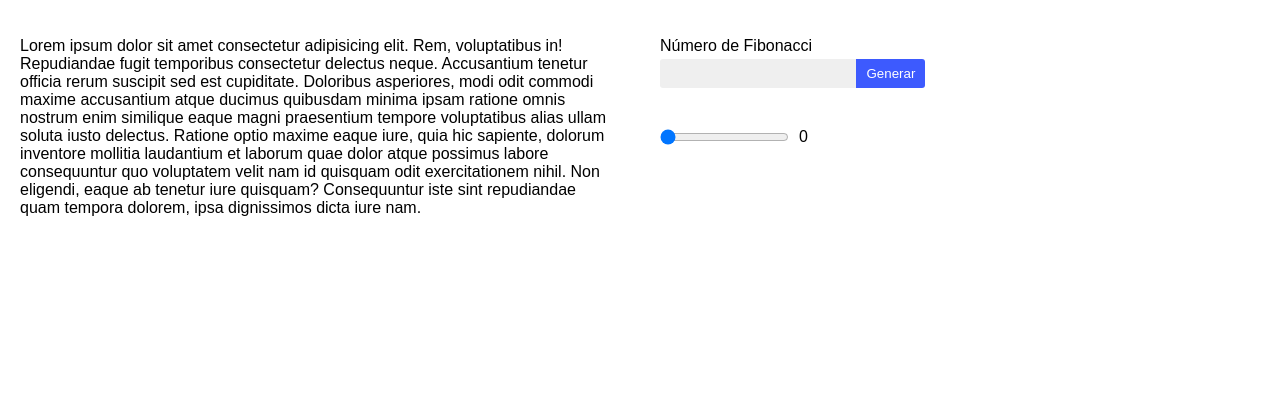
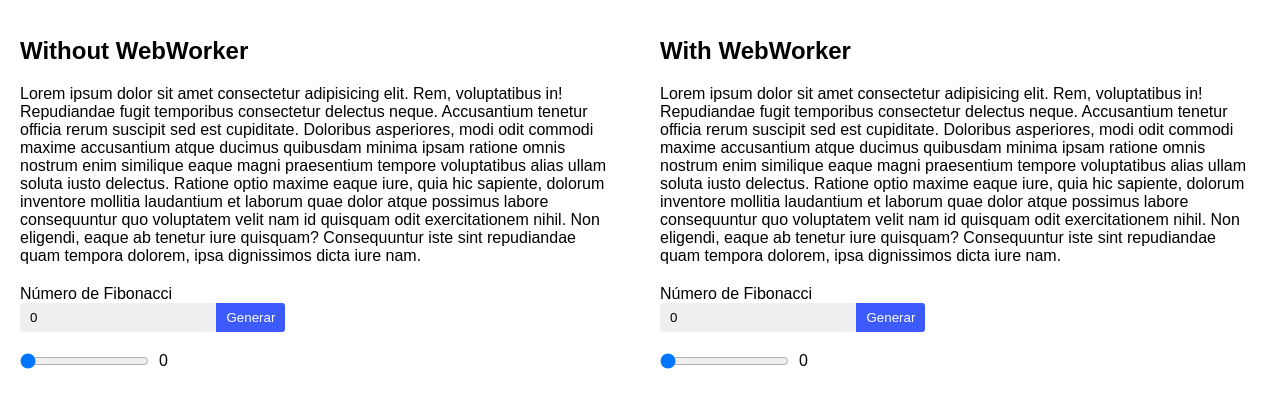
Before and after one commit to Unosquare-CoE-JavaScript/yael-yanez, a plain HTML site: page Multithreaded Javascript/Browsers/WebWorker/index.html in a window 1280 px wide. Shown: the part 82-490 px from the top of the page. Drawn offline with Linux system fonts and the light colour scheme.

Commit message:
WebWorker Demo Improvements

```diff
--- a/Multithreaded Javascript/Browsers/WebWorker/appWorker.js
+++ b/Multithreaded Javascript/Browsers/WebWorker/appWorker.js
@@ -1,22 +1,20 @@
-const fib = (n) => (n < 2 ? n : fib(n - 1) + fib(n - 2));
-
-const rangeSlider = document.getElementById('range');
-const generateFibBtn = document.getElementById('generateFibBtn');
-const fibInput = document.getElementById('fibonacci');
-const rangeValue = document.getElementById('rangeValue');
-const fibResult = document.getElementById('fib-result');
+const rangeSliderWorker = document.getElementById('rangeWorker');
+const generateFibBtnWorker = document.getElementById('generateFibBtnWorker');
+const fibInputWorker = document.getElementById('fibonacciWorker');
+const rangeValueWorker = document.getElementById('rangeValueWorker');
+const fibResultWorker = document.getElementById('fib-resultWorker');
 
 const worker = new window.Worker('worker.js');
 
 worker.onmessage = (evt) => {
   const { index, number } = evt.data;
-  fibResult.innerText = `${index}  => ${number}`;
+  fibResultWorker.innerText = `${index}  => ${number}`;
 };
 
-rangeSlider.oninput = ({ target }) => {
-  rangeValue.innerText = target.value;
+rangeSliderWorker.oninput = ({ target }) => {
+  rangeValueWorker.innerText = target.value;
 };
 
-generateFibBtn.onclick = () => {
-  worker.postMessage({ index: fibInput.value });
+generateFibBtnWorker.onclick = () => {
+  worker.postMessage({ index: fibInputWorker.value });
 };
--- a/Multithreaded Javascript/Browsers/WebWorker/index.html
+++ b/Multithreaded Javascript/Browsers/WebWorker/index.html
@@ -14,26 +14,28 @@
     </header>
 
     <div class="full-grid-container">
+      <div class="col">
+        <h2>Without WebWorker</h2>
         <div>
           <p>
             Lorem ipsum dolor sit amet consectetur adipisicing elit. Rem,
             voluptatibus in! Repudiandae fugit temporibus consectetur delectus
-          neque. Accusantium tenetur officia rerum suscipit sed est cupiditate.
-          Doloribus asperiores, modi odit commodi maxime accusantium atque
-          ducimus quibusdam minima ipsam ratione omnis nostrum enim similique
-          eaque magni praesentium tempore voluptatibus alias ullam soluta iusto
-          delectus. Ratione optio maxime eaque iure, quia hic sapiente, dolorum
-          inventore mollitia laudantium et laborum quae dolor atque possimus
-          labore consequuntur quo voluptatem velit nam id quisquam odit
-          exercitationem nihil. Non eligendi, eaque ab tenetur iure quisquam?
-          Consequuntur iste sint repudiandae quam tempora dolorem, ipsa
-          dignissimos dicta iure nam.
+            neque. Accusantium tenetur officia rerum suscipit sed est
+            cupiditate. Doloribus asperiores, modi odit commodi maxime
+            accusantium atque ducimus quibusdam minima ipsam ratione omnis
+            nostrum enim similique eaque magni praesentium tempore voluptatibus
+            alias ullam soluta iusto delectus. Ratione optio maxime eaque iure,
+            quia hic sapiente, dolorum inventore mollitia laudantium et laborum
+            quae dolor atque possimus labore consequuntur quo voluptatem velit
+            nam id quisquam odit exercitationem nihil. Non eligendi, eaque ab
+            tenetur iure quisquam? Consequuntur iste sint repudiandae quam
+            tempora dolorem, ipsa dignissimos dicta iure nam.
           </p>
         </div>
         <div>
           <div class="input-container">
             <label for="fibonacci">Número de Fibonacci</label>
-          <input type="number" name="fibonacci" id="fibonacci" />
+            <input type="number" name="fibonacci" value="0" id="fibonacci" />
             <button type="button" id="generateFibBtn">Generar</button>
 
             <p id="fib-result" class="fib-result"></p>
@@ -44,7 +46,46 @@
           </div>
         </div>
       </div>
+      <div class="col">
+        <h2>With WebWorker</h2>
+        <div>
+          <p>
+            Lorem ipsum dolor sit amet consectetur adipisicing elit. Rem,
+            voluptatibus in! Repudiandae fugit temporibus consectetur delectus
+            neque. Accusantium tenetur officia rerum suscipit sed est
+            cupiditate. Doloribus asperiores, modi odit commodi maxime
+            accusantium atque ducimus quibusdam minima ipsam ratione omnis
+            nostrum enim similique eaque magni praesentium tempore voluptatibus
+            alias ullam soluta iusto delectus. Ratione optio maxime eaque iure,
+            quia hic sapiente, dolorum inventore mollitia laudantium et laborum
+            quae dolor atque possimus labore consequuntur quo voluptatem velit
+            nam id quisquam odit exercitationem nihil. Non eligendi, eaque ab
+            tenetur iure quisquam? Consequuntur iste sint repudiandae quam
+            tempora dolorem, ipsa dignissimos dicta iure nam.
+          </p>
+        </div>
+        <div>
+          <div class="input-container">
+            <label for="fibonacci">Número de Fibonacci</label>
+            <input
+              type="number"
+              name="fibonacci"
+              value="0"
+              id="fibonacciWorker"
+            />
+            <button type="button" id="generateFibBtnWorker">Generar</button>
 
+            <p id="fib-resultWorker" class="fib-result"></p>
+          </div>
+          <div class="range-container">
+            <input type="range" name="range" id="rangeWorker" value="0" />
+            <span id="rangeValueWorker">0</span>
+          </div>
+        </div>
+      </div>
+    </div>
+
+    <script src="app.js"></script>
     <script src="appWorker.js"></script>
   </body>
 </html>
--- a/Multithreaded Javascript/Browsers/WebWorker/styles.css
+++ b/Multithreaded Javascript/Browsers/WebWorker/styles.css
@@ -14,17 +14,27 @@ header {
   grid-template-columns: 1fr 1fr;
 }
 
+.full-grid-container .col {
+  display: flex;
+  flex-direction: column;
+  justify-content: space-between;
+}
+
+.full-grid-container .col > h2 {
+  margin-bottom: 20px;
+}
+
 .full-grid-container > div {
   padding: 20px;
 }
 
 .input-container {
-  margin-bottom: 40px;
+  margin-top: 20px;
+  margin-bottom: 20px;
 }
 
 .input-container label {
   display: block;
-  margin-bottom: 4px;
 }
 
 .input-container input {
--- a/Multithreaded Javascript/Browsers/WebWorker/worker.js
+++ b/Multithreaded Javascript/Browsers/WebWorker/worker.js
@@ -1,8 +1,8 @@
-const fib = (n) => (n < 2 ? n : fib(n - 1) + fib(n - 2));
+const fibWorker = (n) => (n < 2 ? n : fibWorker(n - 1) + fibWorker(n - 2));
 
 self.onmessage = (evt) => {
   const { index } = evt.data;
-  const number = fib(index);
+  const number = fibWorker(index);
 
   self.postMessage({ index, number });
 };
```
Lines whose indentation alone changed are shown as unchanged.
